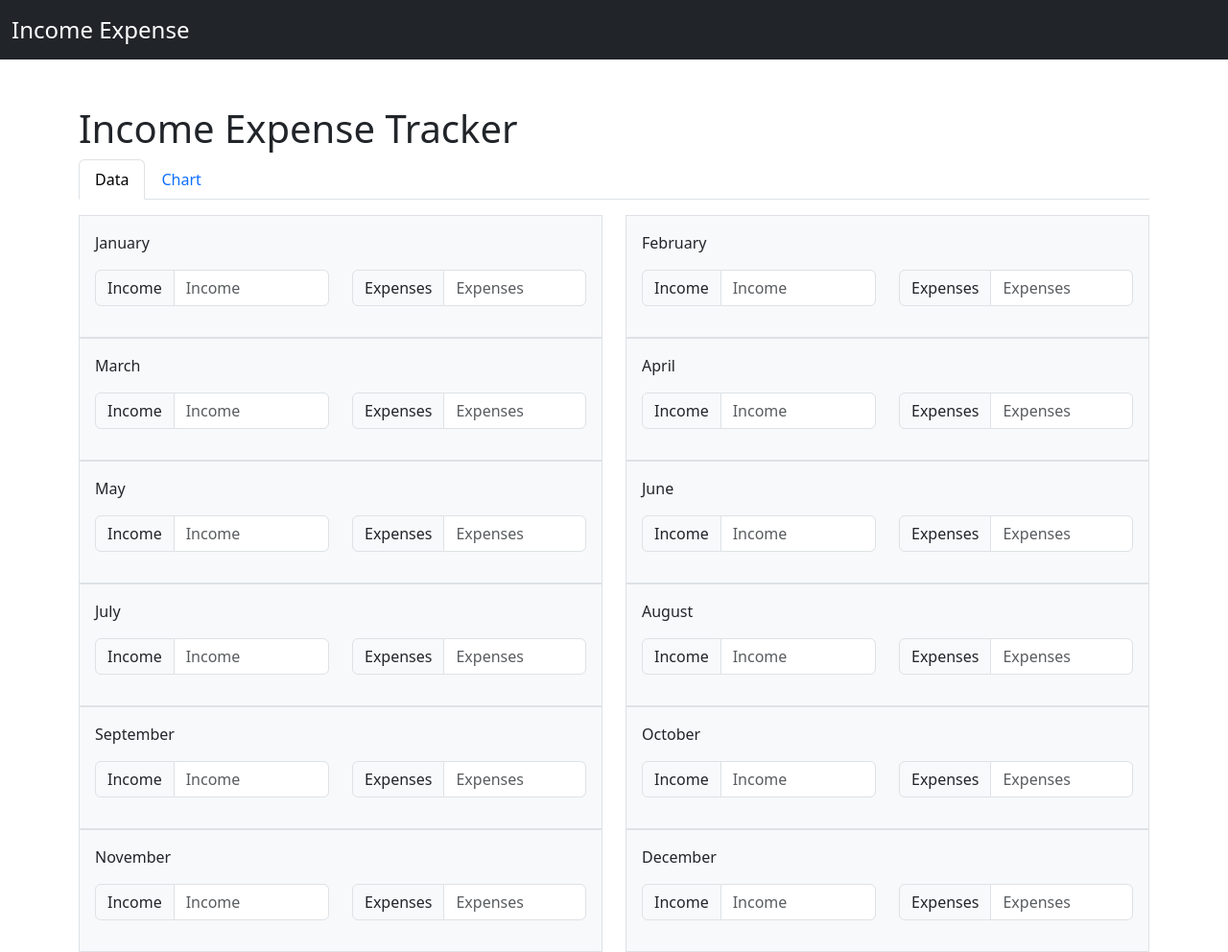
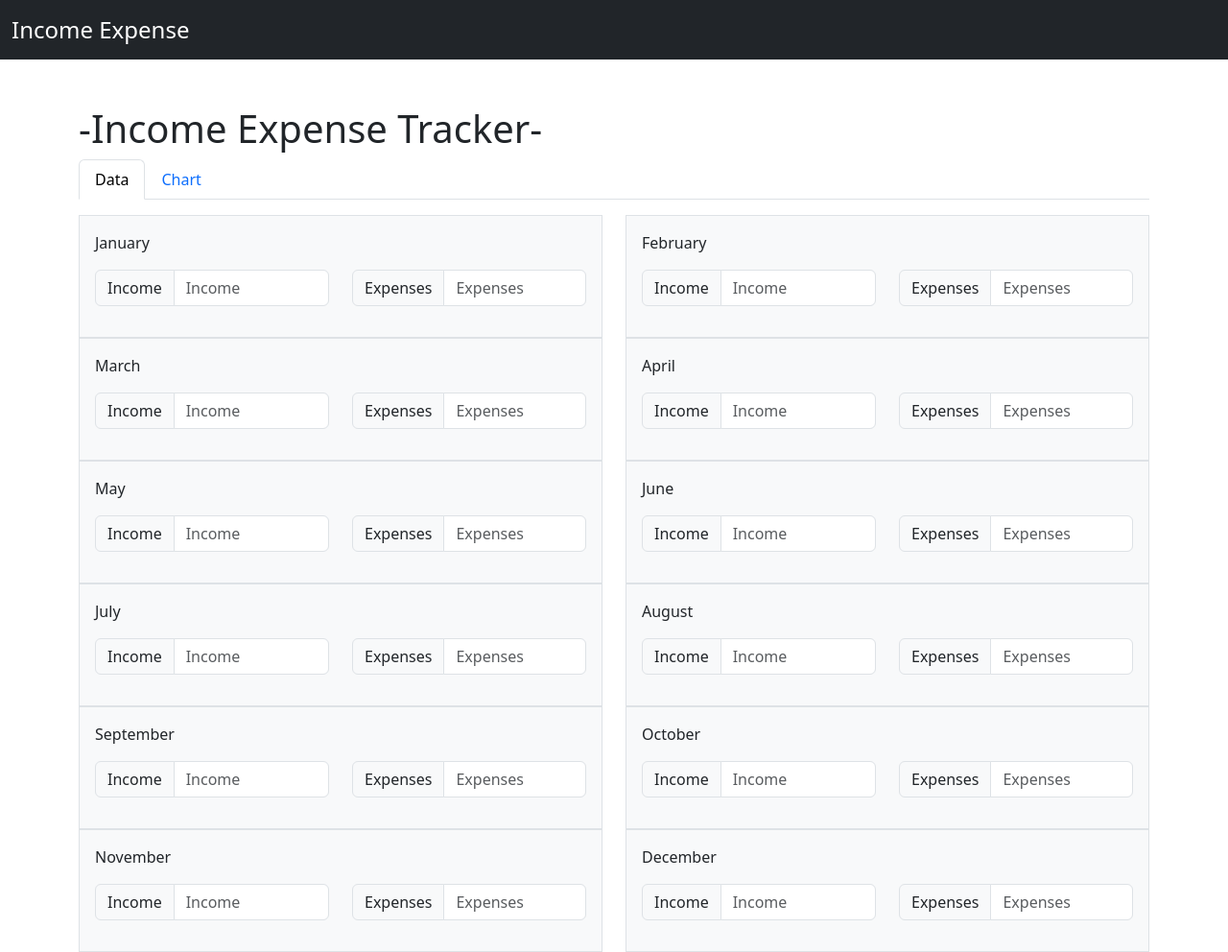
Before and after one commit to hiteshniranjan/IncomeExpense, a plain HTML site: page src/index.html in a window 1280 px wide. Shown: the whole page at 96% size. Drawn offline with nearby package versions, Linux system fonts and the light colour scheme.

Commit message:
Your commit message

```diff
--- a/src/index.html
+++ b/src/index.html
@@ -14,7 +14,7 @@
         </div>
     </nav>
     <div class="container">
-        <h1 class="mt-5">Income Expense Tracker</h1>
+        <h1 class="mt-5">-Income Expense Tracker-</h1>
           <ul class="nav nav-tabs" id="incomeExpenseTabs" role="tablist">
           <li class="nav-item" role="presentation">
             <button class="nav-link active" id="data-tab" data-bs-toggle="tab" data-bs-target="#data" type="button" role="tab" aria-controls="data" aria-selected="true">
```
